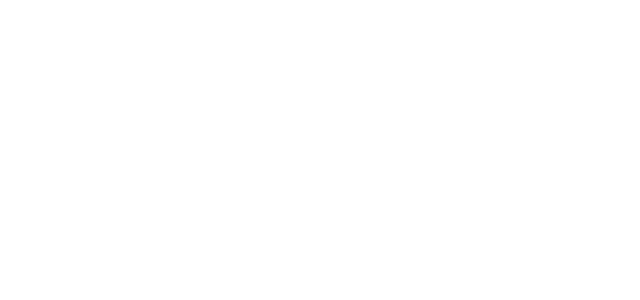
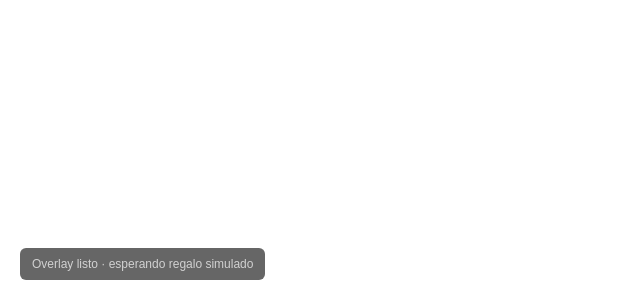
Before and after one commit to manuelsansoresg/umbral_live_fx, a Next.js app in the folder apps/web/: page /overlay in a window 1280 px wide. Shown: the part 500-800 px from the top of the page, without its empty margins (0-640 px from the left). Built offline with nearby package versions, Linux system fonts and the light colour scheme.

Commit message:
feat: render transparent animated gift overlay

```diff
--- a/apps/web/src/app/overlay/page.tsx
+++ b/apps/web/src/app/overlay/page.tsx
@@ -1,3 +1,51 @@
+"use client";
+import { useEffect, useState } from "react";
+import { isSimulatedGift, LIVE_CHANNEL, type SimulatedGift } from "@/features/live/simulator";
+
 export default function OverlayPage() {
-  return null;
+  const [gift, setGift] = useState<SimulatedGift | null>(null);
+  const [ready, setReady] = useState(false);
+  useEffect(() => {
+    if (!("BroadcastChannel" in window)) return;
+    const channel = new BroadcastChannel(LIVE_CHANNEL);
+    let timeout: ReturnType<typeof setTimeout> | undefined;
+    setReady(true);
+    channel.onmessage = (message: MessageEvent<unknown>) => {
+      if (!isSimulatedGift(message.data)) return;
+      setGift(message.data);
+      if (timeout) clearTimeout(timeout);
+      timeout = setTimeout(() => setGift(null), 5200);
+    };
+    return () => { channel.close(); if (timeout) clearTimeout(timeout); };
+  }, []);
+  const symbol = gift?.effect === "bloodmoon" ? "◉" : gift?.effect === "apparition" ? "♱" : gift?.effect === "glitch" ? "♛" : "✦";
+  return <main className="pointer-events-none relative flex min-h-dvh items-center justify-center overflow-hidden bg-transparent" aria-label="Overlay transparente de Umbral LIVE FX">
+    {!gift && <p className="absolute bottom-5 left-5 rounded-md bg-black/60 px-3 py-2 text-xs text-white/70">{ready ? "Overlay listo · esperando regalo simulado" : "El navegador no admite BroadcastChannel"}</p>}
+    {gift && <div key={gift.id} role="status" aria-live="polite" className={`effect ${gift.effect}`}>
+      <div className="aura" />
+      <div className="particles" aria-hidden="true">{Array.from({ length: 18 }, (_, i) => <span key={i} style={{ left: `${(i * 37) % 96}%`, top: `${(i * 23) % 86}%`, animationDelay: `${i * 70}ms` }}>✦</span>)}</div>
+      <div className="symbol" aria-hidden="true">{symbol}</div>
+      <div className="caption"><p className="eyebrow">UN ALMA HA CRUZADO EL UMBRAL</p><h1>{gift.sender}</h1><p>ha enviado <strong>{gift.name}</strong></p></div>
+    </div>}
+    <style jsx>{`
+      .effect{position:relative;display:grid;place-items:center;width:min(90vw,850px);height:min(80vh,640px);isolation:isolate;text-align:center;animation:arrival 5.2s both}
+      .aura{position:absolute;inset:8%;border-radius:50%;background:radial-gradient(circle,rgba(190,0,0,.35),rgba(80,0,0,.14) 35%,transparent 68%);filter:blur(20px);animation:pulse 1.8s ease-in-out infinite alternate}
+      .symbol{position:absolute;top:8%;font-size:clamp(110px,24vw,240px);line-height:1;color:#c00;text-shadow:0 0 30px #c00,0 0 100px #500;animation:rise 1.3s ease-out both}
+      .caption{position:absolute;top:57%;width:100%;padding:0 12px;color:white;text-shadow:0 3px 18px black,0 0 35px #b00;animation:rise 1s .3s both}
+      .caption h1{font-weight:900;font-size:clamp(24px,5vw,56px);line-height:1.15;overflow-wrap:anywhere}
+      .caption p{font-size:clamp(15px,2vw,24px)}.caption strong{color:#ff3b3b}
+      .eyebrow{font-size:clamp(10px,1.2vw,14px)!important;letter-spacing:.28em;color:#ff7070;margin-bottom:14px}
+      .particles{position:absolute;inset:0;overflow:hidden}.particles span{position:absolute;color:#f33;font-size:18px;opacity:0;animation:embers 3s ease-out both}
+      .bloodmoon .symbol{color:#f10;font-size:clamp(160px,27vw,300px);filter:drop-shadow(0 0 22px #a00)}
+      .apparition .symbol{color:#eee;text-shadow:0 0 30px white,0 0 80px #f00;animation:ghost 2s ease-in-out infinite alternate}
+      .glitch .symbol,.glitch .caption{animation:glitch 280ms steps(2,end) infinite}
+      @keyframes arrival{0%,100%{opacity:0}12%,82%{opacity:1}}
+      @keyframes rise{from{opacity:0;transform:translateY(70px) scale(.85)}to{opacity:1;transform:translateY(0) scale(1)}}
+      @keyframes pulse{from{transform:scale(.65);opacity:.5}to{transform:scale(1.1);opacity:1}}
+      @keyframes ghost{from{transform:translateY(-15px);opacity:.4}to{transform:translateY(15px);opacity:1}}
+      @keyframes glitch{0%,100%{transform:translate(0)}25%{transform:translate(-5px,2px)}50%{transform:translate(6px,-3px)}75%{transform:translate(-2px,4px)}}
+      @keyframes embers{0%{opacity:0;transform:translateY(60px) scale(.4)}30%{opacity:1}100%{opacity:0;transform:translateY(-190px) scale(1.8)}}
+      @media (prefers-reduced-motion:reduce){.effect,.symbol,.caption,.aura,.particles span{animation:none!important}.effect{opacity:1}}
+    `}</style>
+  </main>;
 }
```
